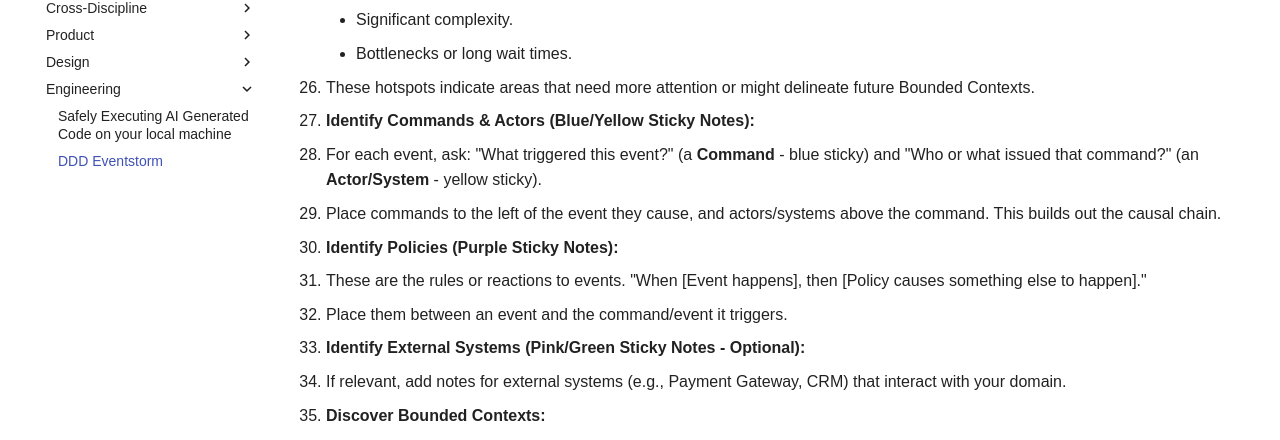
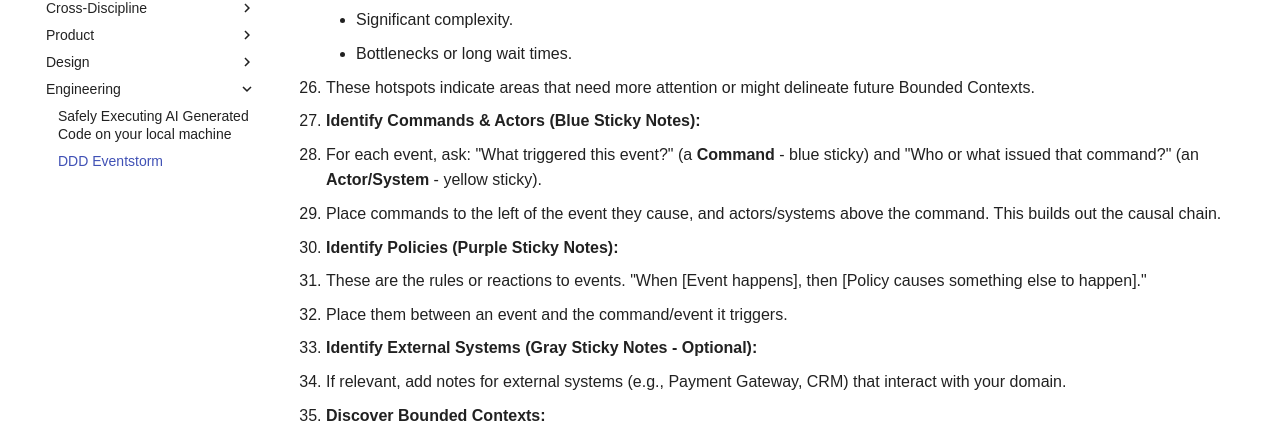
Before and after one commit to rise8-us/delivery-playbooks, an MkDocs documentation site: the page built from docs/content/plays/engineering/DDD-Eventstorm.md, in a window 1280 px wide and 1400 px high, scrolled down 5193 px. Shown: the part 148-588 px from the top of the window. Built offline with MkDocs 1.6.1 and Material for MkDocs 9.7.7, drawn with Linux system fonts in a browser that asks for light colours; some of the changed text lies outside the part shown.

Commit message:
chore: eventstorming formating update

```diff
--- a/docs/content/plays/engineering/DDD-Eventstorm.md
+++ b/docs/content/plays/engineering/DDD-Eventstorm.md
@@ -93,7 +93,7 @@
   * A clear understanding of the Aggregates and their invariants, forming the core of your domain model.
   * Input for writing user stories, specifications by example, and designing the actual code.
 
-  #### Steps
+#### Steps
 
 1. **Preparation (Pre-Workshop):**
    * **Define a Clear Goal:** What specific business problem or large domain are you trying to understand? (e.g., "Understand the entire customer lifecycle," "Map our core product delivery value stream," "Identify Bounded Contexts for a new microservices architecture").
@@ -125,13 +125,13 @@
      * Significant complexity.
      * Bottlenecks or long wait times.
    * These hotspots indicate areas that need more attention or might delineate future Bounded Contexts.
-7. **Identify Commands & Actors (Blue/Yellow Sticky Notes):**
+7. **Identify Commands & Actors (Blue Sticky Notes):**
    * For each event, ask: "What triggered this event?" (a **Command** \- blue sticky) and "Who or what issued that command?" (an **Actor/System** \- yellow sticky).
    * Place commands to the left of the event they cause, and actors/systems above the command. This builds out the causal chain.
 8. **Identify Policies (Purple Sticky Notes):**
    * These are the rules or reactions to events. "When \[Event happens\], then \[Policy causes something else to happen\]."
    * Place them between an event and the command/event it triggers.
-9. **Identify External Systems (Pink/Green Sticky Notes \- Optional):**
+9. **Identify External Systems (Gray Sticky Notes \- Optional):**
    * If relevant, add notes for external systems (e.g., Payment Gateway, CRM) that interact with your domain.
 10. **Discover Bounded Contexts:**
     * **Look for Consistency:** Observe clusters of sticky notes (events, commands, actors) where the Ubiquitous Language feels consistent and specific.
@@ -157,32 +157,38 @@
 * **Syntax:** Always written in the **past tense** (e.g., "Order Placed," "Payment Processed," "User Registered," "Inventory Updated," "Shipment Dispatched").
 * **Role:** These are the backbone of the Event Storm. They define the narrative of your domain. You start by identifying these.
 * **Placement:** Placed on the main timeline, from left to right in chronological order.
-  **Command (Blue 🔵):**
+
+**Command (Blue 🔵):**
 * **What it is:** An action or request that triggers a Domain Event. It's an intention to make something happen.
 * **Syntax:** Written as a **verb in the imperative mood** (e.g., "Place Order," "Process Payment," "Register User," "Update Inventory," "Dispatch Shipment").
 * **Role:** Explains *why* an event happened. Commands lead to events.
 * **Placement:** Placed immediately to the left of the Domain Event it causes.
-  **Actor / User / External System (Yellow 🟡):**
+
+**Actor / User / External System (Yellow 🟡):**
 * **What it is:** The person or external system that initiates a Command.
 * **Syntax:** Noun (e.g., "Customer," "Warehouse Worker," "Payment Gateway," "CRM System," "Scheduler").
 * **Role:** Identifies who or what is performing the action.
 * **Placement:** Placed above the Command they issue.
-  **Aggregate (Pink 🌸) :**
+
+**Aggregate (Pink 🌸) :**
 * **What it is:** A cluster of Entities and Value Objects that are treated as a single unit for data changes, ensuring transactional consistency. It has an Aggregate Root that is the only entry point for changes within the aggregate.
 * **Syntax:** Noun, usually singular (e.g., "Order," "Product," "CustomerAccount," "Invoice").
 * **Role:** These are the transactional boundaries. Events originate from Aggregates, and Commands target them. They enforce business rules (invariants).
 * **Placement:** Usually placed above the events and commands they are associated with, often encircling them visually. This is more prominent in tactical Event Storms.
-  **Policy / Reaction (Purple 🟣):**
+
+**Policy / Reaction (Purple 🟣):**
 * **What it is:** A business rule or reaction that triggers a new Command or Event when a specific Domain Event occurs. It represents a side effect or a consequential action.
 * **Syntax:** Often a phrase like "When \[Event\] then \[Command/Action\]" or "If \[Condition\] then \[Action\]." (e.g., "When Order Placed then Notify Warehouse," "If Payment Fails then Refund Customer").
 * **Role:** Shows how events lead to further actions within the system, often automating responses.
 * **Placement:** Placed to the right of the Domain Event it reacts to, and to the left of the Command/Event it triggers.
-  **Read Model / View (Green 🟢):**
+
+**Read Model / View (Green 🟢):**
 * **What it is:** A data projection or a specific view of data optimized for queries or displaying information to a user. It represents a source of information.
 * **Syntax:** Noun (e.g., "Customer Dashboard," "Product Listing Page," "Order History").
 * **Role:** Identifies where information is consumed. It often consumes data from events.
 * **Placement:** Placed above the events that contribute data to it, or above the actors/users who view it. More common in tactical Event Storms.
-  **Hot Spot / Problem (Red 🔴):**
+
+**Hot Spot / Problem (Red 🔴):**
 * **What it is:** An area of pain, confusion, disagreement, or a known bottleneck in the current process.
 * **Syntax:** A short description of the problem (e.g., "Manual Handoff," "Frequent Errors," "Conflicting Definitions," "Long Approval Time").
 * **Role:** To highlight areas that need further discussion, clarification, or are candidates for improvement.
```
Also changed, not shown: other parts of docs/content/plays/engineering/DDD-Eventstorm.md (+2 -1 lines).
